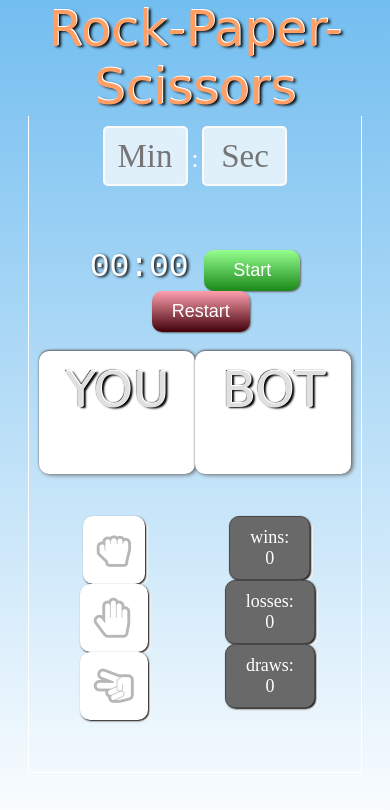
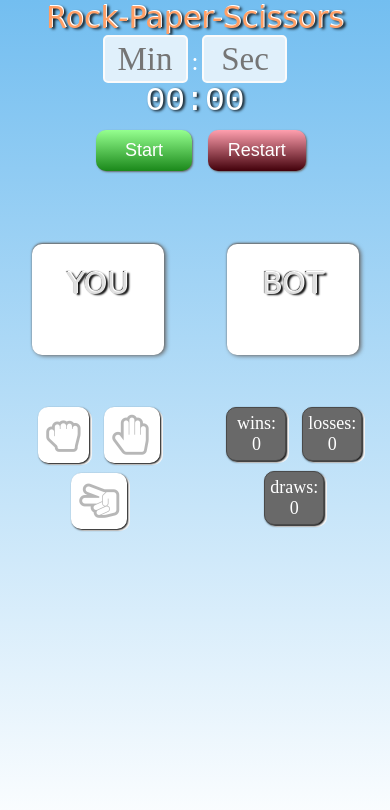
Before and after one commit to samaladhami/Rock-Paper-Scissors, a website: page index.html in a window 390 px wide. Drawn offline with nearby package versions, Linux system fonts and the light colour scheme; a web font is replaced by a local one.

Commit message:
responsive design

```diff
--- a/css/main.scss
+++ b/css/main.scss
@@ -38,6 +38,7 @@ section{
   border: 1px solid white;
   padding: 10px;
   border-top: none;
+  border-bottom: none;
 }
 .input-group{
   height: 72px;
@@ -70,9 +71,10 @@ section{
   padding: 10px 20px 10px 20px;
   margin-left: 3vw;
   border: none;
+  margin-top: 10px;
 }
 .time-control{
-  margin: 6vh 0 0 0;
+  margin: 2vh 0 0 0;
   height: 60px;
   h2{
     color: white;
@@ -120,7 +122,7 @@ section{
 .show-chosen{
   display: flex;
   justify-content: space-around;
-  margin: $vertical-space;
+  margin-top: 5vh;
   div{
     background: white;
     border-radius: 10px;
@@ -173,6 +175,8 @@ section{
       display: inline-block;
       background: dimgray;
       border: 1px solid #4a4a4a;
+      width: 69px;
+      padding: 10px 0;
       h2{
 
       }
@@ -219,3 +223,56 @@ section{
     }
   }
 }
+@media ( max-width: 768px ) {
+  section{
+    width: 100%;
+    border: none;
+    padding: 0;
+  }
+}
+@media ( max-width: 550px ) {
+  .header-text{
+    font-size: 39px;
+  }
+  .input-group{
+    height: 48px;
+    .my-input{
+      height: 44px;
+    }
+  }
+  .dashboard{
+    .btn-group{
+      button{
+        padding: 8px;
+      }
+    }
+    .score{
+      div{
+        padding: 5px 0;
+        width: 58px;
+      }
+    }
+  }
+
+}
+@media ( max-width: 435px ) {
+  .header-text{
+    font-size: 30px;
+  }
+  .show-chosen{
+    div{
+      width: 132px;
+      height: 89px;
+      padding-top: 22px;
+      margin-top: 7vh;
+    }
+  }
+  .time-control {
+    margin: 0;
+
+    h2{
+     display: block;
+   }
+  }
+
+}
```
Also changed, not shown: css/main.css.
